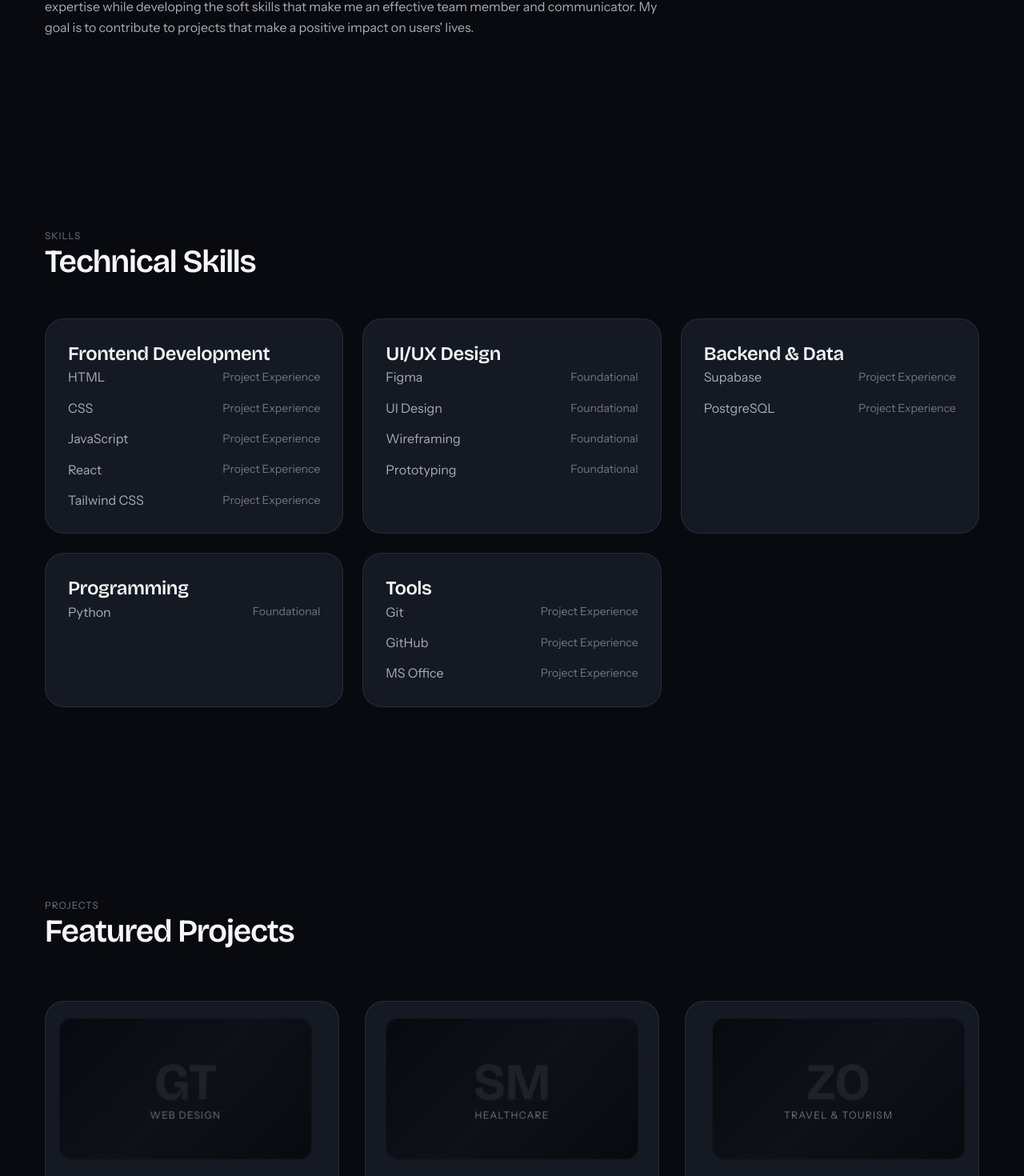
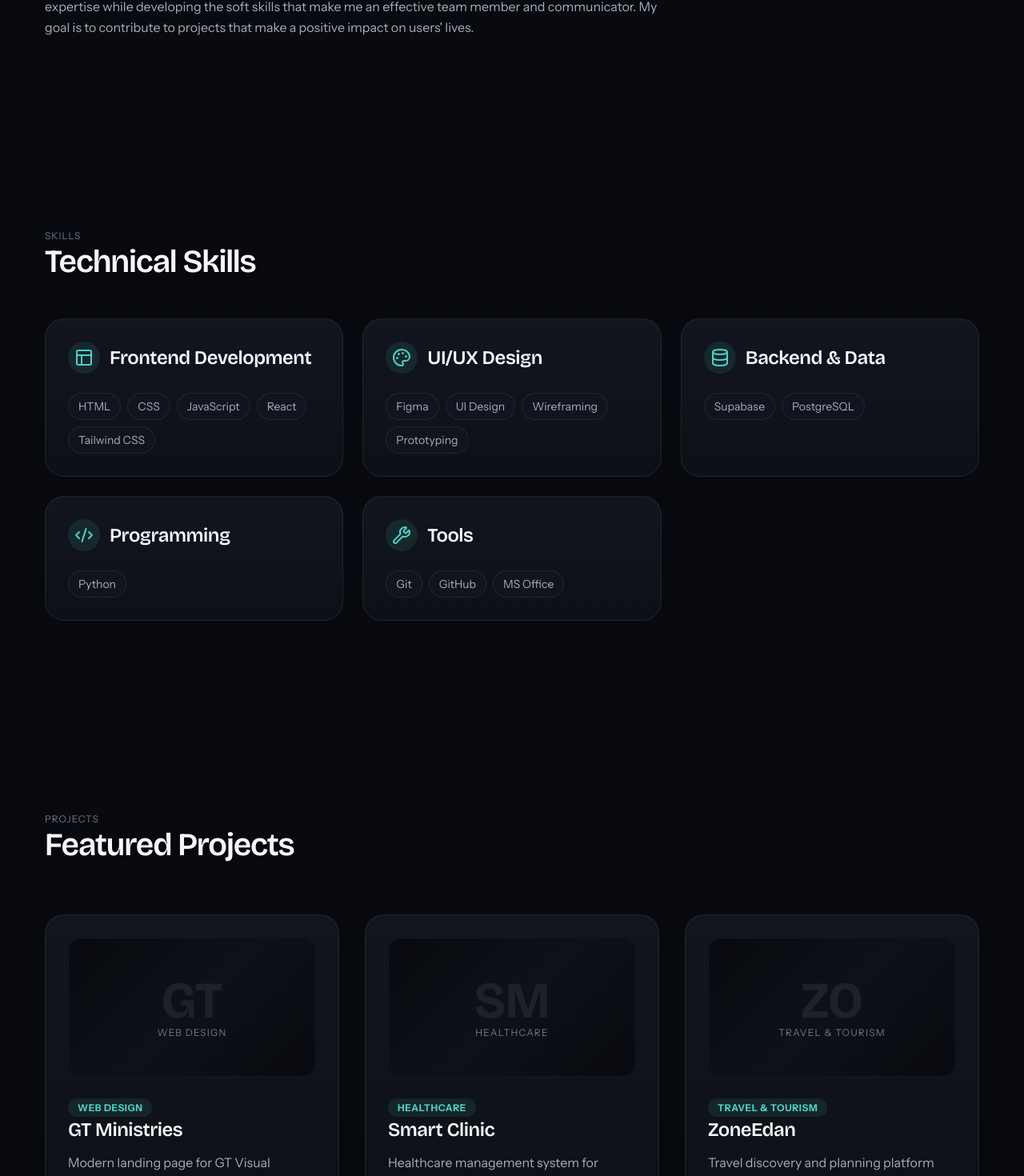
Before and after one commit to ShavishaThiloshini/MyPortfolio, a React (Vite) app in the folder shavisha-portfolio/: page / in a window 1280 px wide. Shown: the part 1329-2799 px from the top of the page at 80% size. Built offline with nearby package versions, Linux system fonts and the light colour scheme.

Commit message:
UI Updates

```diff
--- a/shavisha-portfolio/src/components/3d/HeroScene.jsx
+++ b/shavisha-portfolio/src/components/3d/HeroScene.jsx
@@ -59,10 +59,12 @@ function MainStructure() {
       <boxGeometry args={[2, 2, 2]} />
       <meshStandardMaterial
         color="#151923"
-        metalness={0.3}
-        roughness={0.4}
+        metalness={0.6}
+        roughness={0.2}
         transparent
-        opacity={0.9}
+        opacity={0.8}
+        emissive="#4FD1C5"
+        emissiveIntensity={0.05}
       />
     </mesh>
   )
@@ -94,10 +96,10 @@ function FloatingElements() {
         <tetrahedronGeometry args={[0.3]} />
         <meshStandardMaterial
           color="#7DE7DE"
-          metalness={0.4}
-          roughness={0.4}
+          metalness={0.8}
+          roughness={0.1}
           emissive="#7DE7DE"
-          emissiveIntensity={0.15}
+          emissiveIntensity={0.5}
         />
       </mesh>
       <mesh position={[0.8, -1.2, -0.4]}>
@@ -117,10 +119,10 @@ function FloatingElements() {
 function Lighting() {
   return (
     <>
-      <ambientLight intensity={0.4} />
-      <directionalLight position={[5, 5, 5]} intensity={0.8} color="#4FD1C5" />
-      <directionalLight position={[-5, -5, -5]} intensity={0.4} color="#7DE7DE" />
-      <pointLight position={[0, 3, 2]} intensity={0.5} color="#4FD1C5" />
+      <ambientLight intensity={0.5} />
+      <directionalLight position={[5, 5, 5]} intensity={1.2} color="#4FD1C5" />
+      <directionalLight position={[-5, -5, -5]} intensity={0.6} color="#7DE7DE" />
+      <pointLight position={[0, 3, 2]} intensity={1.5} color="#4FD1C5" />
     </>
   )
 }
--- a/shavisha-portfolio/src/components/common/Layout.jsx
+++ b/shavisha-portfolio/src/components/common/Layout.jsx
@@ -3,9 +3,10 @@ import Navigation from '../navigation/Navigation'
 
 export default function Layout({ children }) {
   return (
-    <div className="min-h-dvh bg-background text-primary-text">
+    <div className="min-h-dvh bg-background text-primary-text relative">
+      <div className="fixed inset-0 bg-noise" />
       <Navigation />
-      <main>{children}</main>
+      <main className="relative z-10">{children}</main>
       <Footer />
     </div>
   )
--- a/shavisha-portfolio/src/sections/Contact.jsx
+++ b/shavisha-portfolio/src/sections/Contact.jsx
@@ -16,17 +16,18 @@ export default function Contact() {
           isVisible ? 'opacity-100 translate-y-0' : 'opacity-0 translate-y-8'
         }`}
       >
-        <div className="max-w-3xl">
+        <div className="max-w-4xl mx-auto">
+          <div className="surface-card glow-border relative z-10 p-8 sm:p-12 text-center flex flex-col items-center">
             <p className="text-label mb-4">Contact</p>
-          <h2 id="contact-heading" className="font-heading text-heading mb-8">
+            <h2 id="contact-heading" className="font-heading text-heading mb-6 drop-shadow-lg">
               Let's Build Something
             </h2>
-          <p className="text-body text-secondary-text mb-12">
+            <p className="text-body text-secondary-text mb-10 max-w-xl">
               Have an idea, opportunity, or just want to connect? I'd love to hear
               from you.
             </p>
 
-          <div className="flex flex-wrap gap-6">
+            <div className="flex flex-wrap justify-center gap-6 w-full">
               {socialLinks.map((link) => (
                 <a
                   key={link.name}
@@ -41,6 +42,7 @@ export default function Contact() {
             </div>
           </div>
         </div>
+      </div>
     </section>
   )
 }
--- a/shavisha-portfolio/src/sections/Projects.jsx
+++ b/shavisha-portfolio/src/sections/Projects.jsx
@@ -54,7 +54,7 @@ export default function Projects() {
       >
         <div className="mb-16">
           <p className="text-label mb-4">Projects</p>
-          <h2 id="projects-heading" className="font-heading text-heading">
+          <h2 id="projects-heading" className="font-heading text-heading drop-shadow-lg">
             Featured Projects
           </h2>
         </div>
@@ -93,7 +93,7 @@ function ProjectCard({ project, index, onClick, prefersReducedMotion }) {
       whileHover={!prefersReducedMotion ? { scale: 1.02, rotateX: 2, rotateY: -2, y: -4 } : { y: -4 }}
       transition={{ type: 'spring', stiffness: 300, damping: 20 }}
       onClick={onClick}
-      className={`surface-card cursor-pointer flex flex-col h-full border-border hover:border-accent hover:shadow-glow transition-slow ${
+      className={`surface-card glow-border cursor-pointer flex flex-col h-full border-border hover:border-accent hover:shadow-glow transition-slow ${
         isVisible ? 'opacity-100 translate-y-0' : 'opacity-0 translate-y-8'
       }`}
       style={{
@@ -129,14 +129,14 @@ function ProjectCard({ project, index, onClick, prefersReducedMotion }) {
         style={{ transform: !prefersReducedMotion ? 'translateZ(30px)' : 'none' }}
       >
         <div className="mb-3">
-          <span className="text-meta text-accent font-medium">
+          <span className="text-label font-bold text-accent tracking-wider bg-accent/10 px-3 py-1 rounded-full">
             {project.category}
           </span>
-          <h3 className="font-heading text-title text-primary-text mt-1">
+          <h3 className="font-heading text-title text-primary-text mt-4">
             {project.title}
           </h3>
         </div>
-        <p className="text-body text-secondary-text line-clamp-2 mb-6 flex-grow">
+        <p className="text-body text-secondary-text line-clamp-2 mb-6 flex-grow mt-2">
           {project.shortDescription}
         </p>
 
@@ -189,14 +189,14 @@ function ProjectModal({ project, onClose }) {
           <X size={20} />
         </button>
 
-        <div className="grid gap-8 lg:grid-cols-2 p-2 sm:p-4 mt-8 sm:mt-0">
+        <div className="grid gap-8 lg:grid-cols-2 p-2 sm:p-4 mt-8 sm:mt-0 relative z-10">
           <div className="flex flex-col h-full">
-            <div className="aspect-video bg-gradient-subtle overflow-hidden flex items-center justify-center rounded-lg border border-border mb-6">
-              <div className="text-center select-none">
-                <p className="font-heading font-bold opacity-[0.05] leading-none" style={{ fontSize: 'clamp(4rem, 12vw, 8rem)' }}>
+            <div className="aspect-video bg-gradient-to-br from-surface to-elevated overflow-hidden flex items-center justify-center rounded-lg border border-border shadow-glow-inner mb-6">
+              <div className="text-center select-none relative z-10">
+                <p className="font-heading font-bold opacity-[0.15] leading-none text-accent" style={{ fontSize: 'clamp(4rem, 12vw, 8rem)' }}>
                   {project.title.slice(0, 2).toUpperCase()}
                 </p>
-                <p className="text-meta text-muted-text mt-2 tracking-widest uppercase">
+                <p className="text-meta text-accent mt-2 tracking-widest uppercase font-bold">
                   {project.category}
                 </p>
               </div>
--- a/shavisha-portfolio/src/sections/Skills.jsx
+++ b/shavisha-portfolio/src/sections/Skills.jsx
@@ -1,5 +1,23 @@
+import { Layout, Palette, Database, Code2, Wrench } from 'lucide-react'
 import skills from '../data/skills'
 import useScrollReveal from '../hooks/useScrollReveal'
+
+const getIcon = (id) => {
+  switch (id) {
+    case 'frontend':
+      return <Layout className="text-accent" size={24} />
+    case 'ui-ux':
+      return <Palette className="text-accent" size={24} />
+    case 'backend':
+      return <Database className="text-accent" size={24} />
+    case 'programming':
+      return <Code2 className="text-accent" size={24} />
+    case 'tools':
+      return <Wrench className="text-accent" size={24} />
+    default:
+      return <Code2 className="text-accent" size={24} />
+  }
+}
 
 export default function Skills() {
   const [ref, isVisible] = useScrollReveal()
@@ -8,7 +26,7 @@ export default function Skills() {
     <section
       id="skills"
       aria-labelledby="skills-heading"
-      className="page-wrap section-space scroll-mt-24"
+      className="page-wrap section-space scroll-mt-24 relative"
     >
       <div
         ref={ref}
@@ -18,7 +36,7 @@ export default function Skills() {
       >
         <div className="mb-12">
           <p className="text-label mb-4">Skills</p>
-          <h2 id="skills-heading" className="font-heading text-heading">
+          <h2 id="skills-heading" className="font-heading text-heading drop-shadow-lg">
             Technical Skills
           </h2>
         </div>
@@ -27,21 +45,24 @@ export default function Skills() {
           {skills.map((category) => (
             <article
               key={category.id}
-              className="surface-card transition-base hover:translate-y-[-4px] hover:border-accent"
+              className="surface-card glow-border transition-base hover:-translate-y-1 relative z-10"
             >
-              <h3 className="font-heading text-title mb-4 text-primary-text">
-                {category.title}
-              </h3>
-              <ul className="space-y-3">
+              <div className="flex items-center gap-3 mb-6">
+                <div className="p-2 rounded-lg bg-accent/10">
+                  {getIcon(category.id)}
+                </div>
+                <h3 className="font-heading text-title text-primary-text">
+                  {category.title}
+                </h3>
+              </div>
+
+              <ul className="flex flex-wrap gap-2">
                 {category.skills.map((skill) => (
                   <li
                     key={skill.name}
-                    className="flex items-center justify-between text-body text-secondary-text"
+                    className="flex items-center bg-surface/50 border border-border rounded-full px-3 py-1.5 text-sm text-secondary-text transition-colors hover:border-accent/50 hover:text-primary-text cursor-default"
                   >
-                    <span>{skill.name}</span>
-                    <span className="text-meta text-muted-text">
-                      {skill.level}
-                    </span>
+                    {skill.name}
                   </li>
                 ))}
               </ul>
--- a/shavisha-portfolio/src/styles/utilities.css
+++ b/shavisha-portfolio/src/styles/utilities.css
@@ -32,10 +32,47 @@
 }
 
 @utility surface-card {
-  background-color: var(--color-surface);
+  background: var(--gradient-card);
+  backdrop-filter: blur(12px);
   border: 1px solid var(--color-border);
   border-radius: var(--radius-lg);
   padding: var(--card-padding);
+  box-shadow: 0 4px 20px rgb(0 0 0 / 0.2);
+}
+
+@utility glass-panel {
+  background: rgb(21 25 35 / 0.4);
+  backdrop-filter: blur(8px);
+  border: 1px solid var(--color-border);
+  border-radius: var(--radius-md);
+}
+
+@utility glow-border {
+  position: relative;
+  &::before {
+    content: '';
+    position: absolute;
+    inset: -1px;
+    border-radius: inherit;
+    padding: 1px;
+    background: linear-gradient(to bottom right, var(--color-border-strong), transparent, var(--color-border-strong));
+    -webkit-mask: linear-gradient(#fff 0 0) content-box, linear-gradient(#fff 0 0);
+    -webkit-mask-composite: xor;
+    mask-composite: exclude;
+    opacity: 0;
+    transition: opacity var(--default-transition-duration) var(--ease-standard);
+  }
+  &:hover::before {
+    opacity: 1;
+  }
+}
+
+@utility bg-noise {
+  background-image: var(--bg-noise);
+  opacity: 0.025;
+  pointer-events: none;
+  z-index: 50;
+  mix-blend-mode: overlay;
 }
 
 @utility btn {
@@ -95,3 +132,13 @@
     var(--color-background) 100%
   );
 }
+
+@utility timeline-line {
+  position: absolute;
+  left: 5px;
+  top: 0.5rem;
+  bottom: 0.5rem;
+  width: 2px;
+  background: linear-gradient(to bottom, var(--color-accent), transparent);
+  opacity: 0.3;
+}
```
Also changed, not shown: shavisha-portfolio/src/sections/Education.jsx (+9 -6 lines), shavisha-portfolio/src/sections/Experience.jsx (+10 -7 lines), shavisha-portfolio/src/sections/Home.jsx (+5 -2 lines), shavisha-portfolio/src/sections/Resume.jsx (+8 -6 lines), shavisha-portfolio/src/styles/tokens.css (+11 -2 lines). Lines whose indentation alone changed are shown as unchanged.
